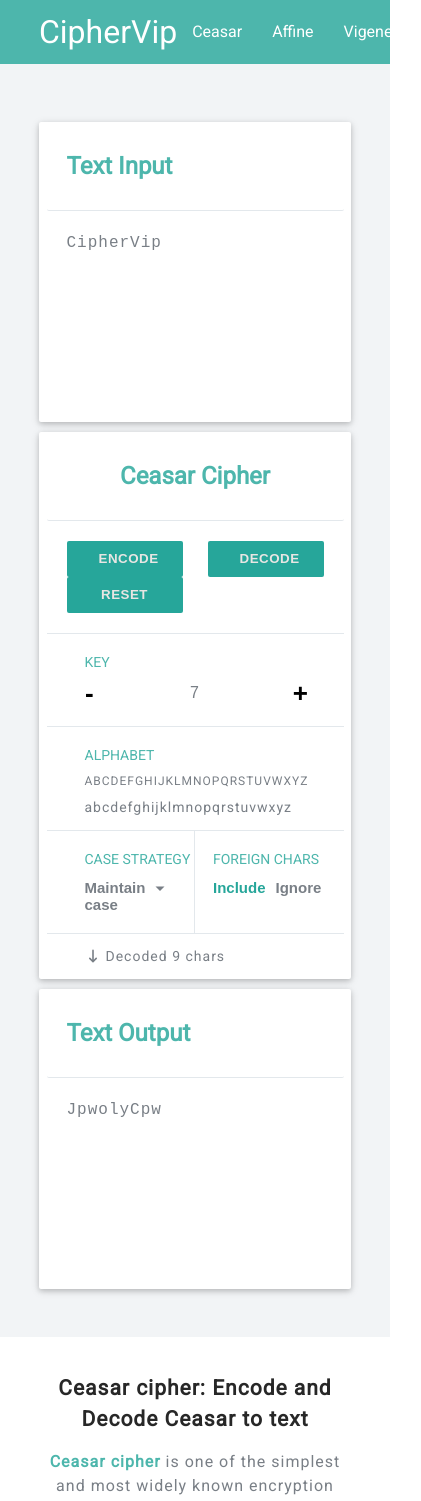
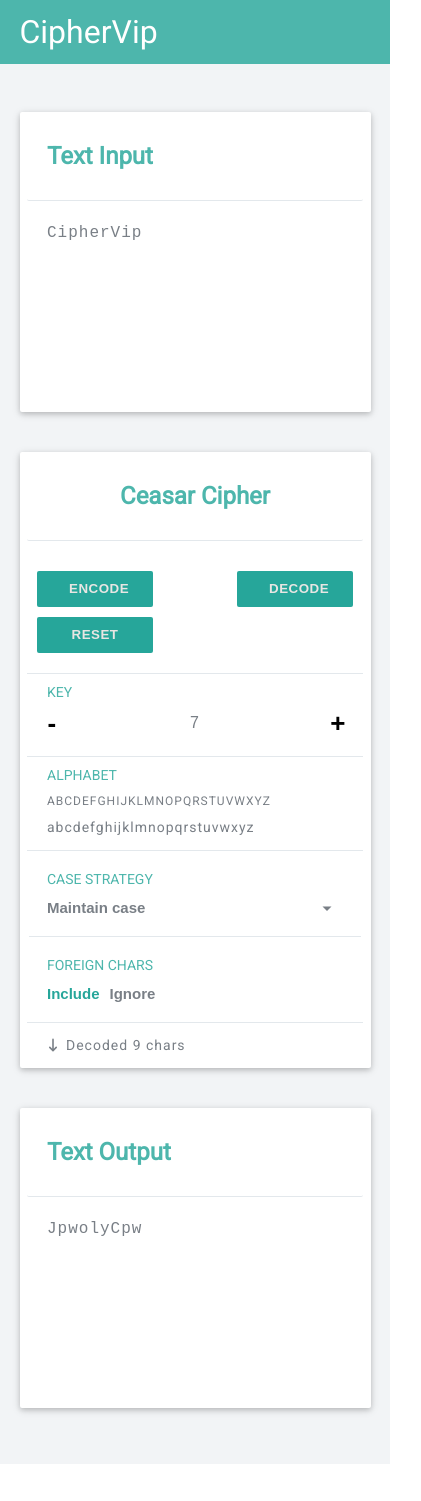
Before and after one commit to NguyenTanPil/ciphers-app, a React (Create React App) app in the folder client/: page / in a window 390 px wide. Shown: the top 1501 px of the page, 421 px wide, since content can reach past the window. Built offline with nearby package versions, Linux system fonts and the light colour scheme.

Commit message:
responsive cards

```diff
--- a/client/src/components/Card/CardStyles.js
+++ b/client/src/components/Card/CardStyles.js
@@ -8,12 +8,13 @@ export const Container = styled.div`
   box-sizing: border-box;
   height: ${(props) => (props.textarea ? '30rem' : 'auto')};
   max-width: 50rem;
-  margin-top: 1rem;
+  margin-bottom: 4rem;
   padding: 0 0.75rem;
   position: relative;
   width: 100%;
 
   @media only screen and (min-width: 1200px) {
+    margin-bottom: 1rem;
     width: 31.5%;
   }
 `;
@@ -80,7 +81,11 @@ export const Btns = styled.div`
   flex-wrap: wrap;
   align-items: center;
   justify-content: space-between;
-  padding: 2rem;
+  padding: 2rem 1rem;
+
+  @media only screen and (min-width: 576px) {
+    padding: 2rem;
+  }
 
   @media only screen and (min-width: 1400px) {
     & {
@@ -98,6 +103,7 @@ export const Btn = styled.button`
   height: 3.6rem;
   letter-spacing: 0.5px;
   line-height: 3.6rem;
+  margin-top: 1rem;
   max-width: 11.6rem;
   padding: 0 3.2rem;
   text-align: center;
@@ -110,18 +116,12 @@ export const Btn = styled.button`
   &:hover {
     background-color: rgb(34, 150, 138);
   }
-
-  @media only screen and (min-width: 1200px) {
-    &:last-child {
-      margin-top: 1rem;
-    }
-  }
 `;
 
 export const Counter = styled(Btns)`
   align-items: flex-start;
   flex-direction: column;
-  padding: 2rem 2rem 1rem 2rem;
+  padding: 1rem 0.2rem;
   div {
     margin: 0 auto;
     width: 100%;
@@ -136,6 +136,18 @@ export const Counter = styled(Btns)`
 
   ${Btn} {
     margin-top: 0;
+  }
+
+  @media only screen and (min-width: 576px) {
+    padding: 2rem 2rem 1rem 2rem;
+  }
+
+  @media only screen and (min-width: 1200px) {
+    padding: 1rem 0.2rem;
+  }
+
+  @media only screen and (min-width: 1400px) {
+    padding: 2rem 2rem 1rem 2rem;
   }
 `;
 
@@ -208,23 +220,55 @@ export const AlphabetWrap = styled(Counter)`
 
 export const TransformOutPut = styled(Counter)`
   flex-direction: row;
-  padding: 0 2rem;
+  padding: 0 0.2rem;
 
   & > div {
     height: 100%;
     padding: 2rem 0 2rem 1.8rem;
-    width: 50%;
+    width: 100%;
   }
 
   label {
     padding-left: 0;
   }
+
+  @media only screen and (min-width: 576px) {
+    padding: 0 2rem;
+
+    & > div {
+      width: 50%;
+    }
+  }
+
+  @media only screen and (min-width: 1200px) {
+    padding: 0 0.2rem;
+  }
+
+  @media only screen and (min-width: 1400px) {
+    padding: 0 2rem;
+  }
 `;
 
 export const CaseStrategy = styled.div`
-  border-right: 1px solid #e3e8ec;
+  border-bottom: 1px solid #e3e8ec;
   display: flex;
   flex-direction: column;
+
+  @media only screen and (min-width: 576px) {
+    border-right: 1px solid #e3e8ec;
+  }
+
+  @media only screen and (min-width: 1200px) {
+    button {
+      padding-right: 0;
+    }
+  }
+
+  @media only screen and (min-width: 1400px) {
+    button {
+      padding-right: 3.2rem;
+    }
+  }
 `;
 
 export const WrapDropdown = styled.div`
@@ -241,6 +285,18 @@ export const WrapDropdown = styled.div`
 
   ul {
     width: calc(100% + 3.8rem);
+  }
+
+  @media only screen and (min-width: 1200px) {
+    svg {
+      right: 0.5rem;
+    }
+  }
+
+  @media only screen and (min-width: 1400px) {
+    svg {
+      right: 1.5rem;
+    }
   }
 `;
 
@@ -332,7 +388,7 @@ export const Brick = styled.div`
   color: #797f86;
   display: flex;
   align-items: center;
-  padding: 1.25rem 3.8rem;
+  padding: 1.25rem 1.8rem;
 
   svg {
     font-size: 1.6rem;
@@ -345,6 +401,18 @@ export const Brick = styled.div`
     font-size: 1.4rem;
     line-height: 1.4;
     letter-spacing: 1px;
+  }
+
+  @media only screen and (min-width: 576px) {
+    padding: 1.25rem 3.8rem;
+  }
+
+  @media only screen and (min-width: 1200px) {
+    padding: 1.25rem 1.8rem;
+  }
+
+  @media only screen and (min-width: 1400px) {
+    padding: 1.25rem 3.8rem;
   }
 `;
 
@@ -363,17 +431,17 @@ export const Description = styled.div`
   h1 {
     color: #272727;
     display: block;
-    font-size: 2.1rem;
+    font-size: 1.8rem;
     font-weight: 600;
-    max-width: 60rem;
     padding-bottom: 1.4rem;
+    width: 100%;
   }
 
   p {
     color: #797f86;
-    font-size: 1.6rem;
+    font-size: 1.4rem;
     font-weight: 590;
-    max-width: 60rem;
+    width: 100%;
   }
 
   a {
@@ -381,9 +449,26 @@ export const Description = styled.div`
     font-weight: 600;
   }
 
-  @media only screen and (min-width: 1200px) {
+  @media only screen and (min-width: 576px) {
+    h1 {
+      font-size: 2.1rem;
+    }
+
+    p {
+      font-size: 1.6rem;
+    }
+  }
+
+  @media only screen and (min-width: 992px) {
     text-align: left;
 
+    h1,
+    p {
+      max-width: 70rem;
+    }
+  }
+
+  @media only screen and (min-width: 1200px) {
     h1,
     p {
       max-width: 80rem;
--- a/client/src/components/Header/HeaderStyles.js
+++ b/client/src/components/Header/HeaderStyles.js
@@ -12,7 +12,11 @@ export const Wrapper = styled.div`
   justify-content: space-between;
   margin: 0 auto;
   line-height: 6.4rem;
-  width: 80%;
+  width: 90%;
+
+  @media only screen and (min-width: 576px) {
+    width: 80%;
+  }
 `;
 
 export const Logo = styled(Link)`
@@ -21,7 +25,11 @@ export const Logo = styled(Link)`
 `;
 
 export const NavList = styled.ul`
-  display: flex;
+  display: none;
+
+  @media only screen and (min-width: 576px) {
+    display: flex;
+  }
 `;
 
 export const NavItem = styled.li`
--- a/client/src/feature/ceasar/CeasarStyles.js
+++ b/client/src/feature/ceasar/CeasarStyles.js
@@ -10,9 +10,13 @@ export const Wrap = styled.div`
   flex-wrap: wrap;
   justify-content: center;
   margin: 0 auto;
-  padding-bottom: 48px;
-  padding-top: 48px;
-  width: 80%;
+  padding-bottom: 1.6rem;
+  padding-top: 4.8rem;
+  width: 90%;
+
+  @media only screen and (min-width: 576px) {
+    width: 80%;
+  }
 
   @media only screen and (min-width: 1200px) {
     justify-content: space-between;
```
